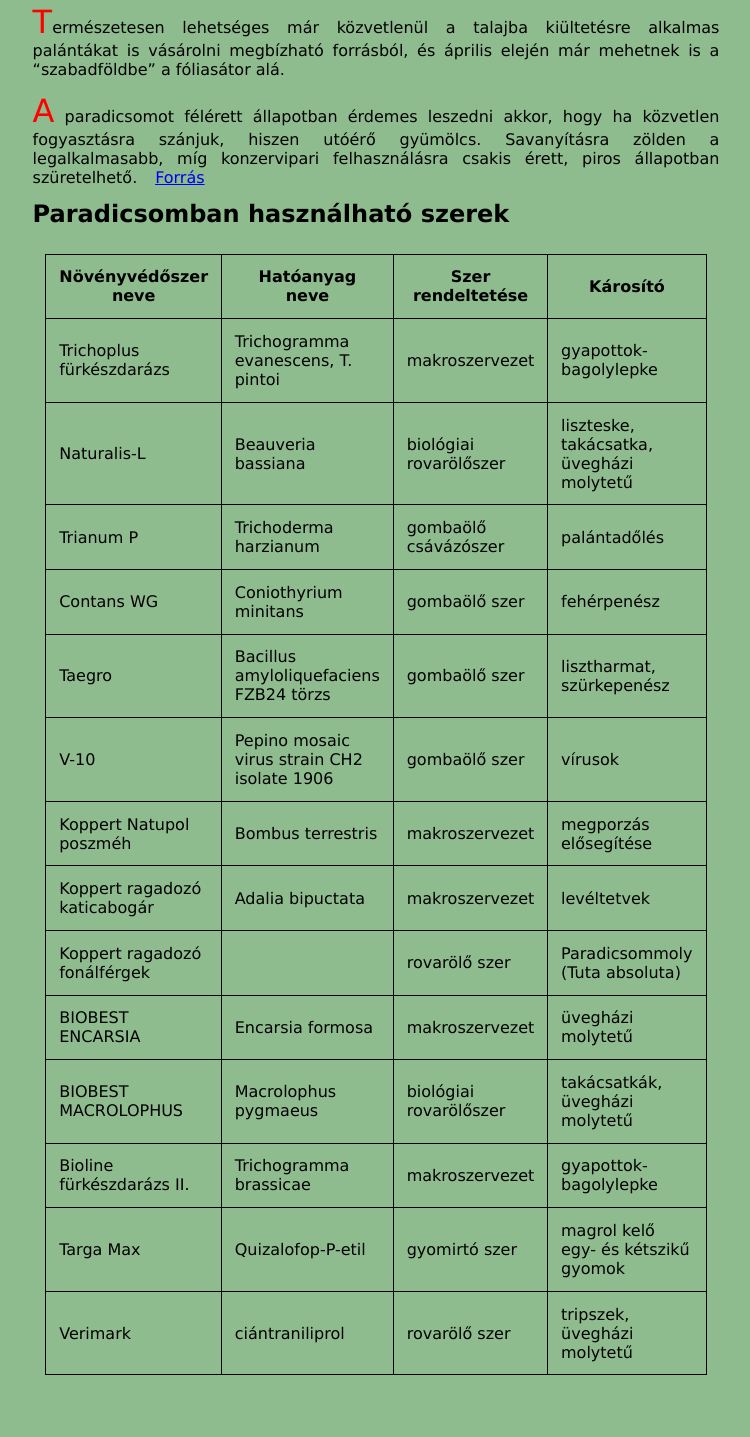
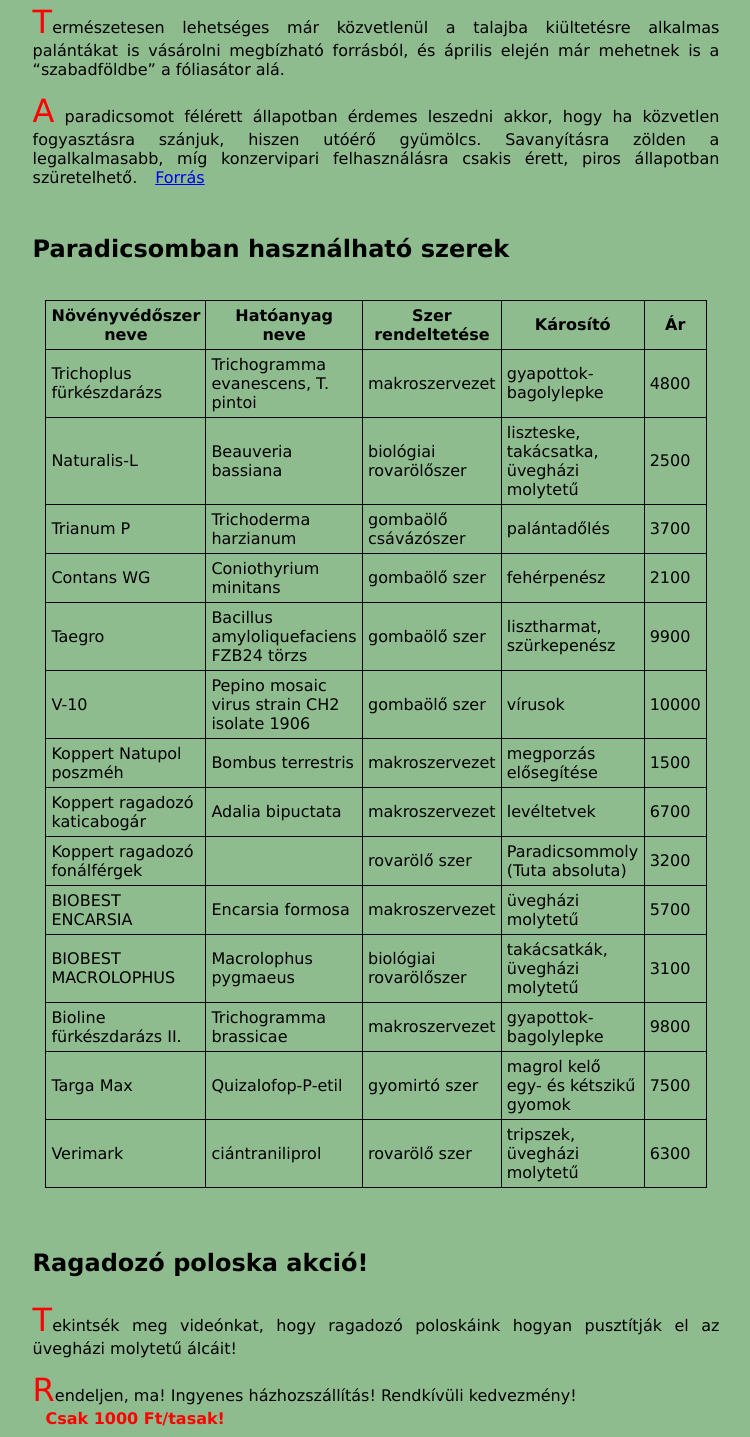
Before and after one commit to Szabolcs1972/NovenyPatika, a PHP site: page /html/tomato.html in a window 1280 px wide. Shown: the part 518-1955 px from the top of the page, without its empty margins (392-1142 px from the left). Run offline with PHP 8.4, Linux system fonts and the light colour scheme.

Commit message:
The tenth commit.

```diff
--- a/css/styles.css
+++ b/css/styles.css
@@ -95,10 +95,16 @@
     font-size: xx-large;
 }
 
+/* styles for tables */
 table, th, tr, td {
     border: 1px solid black;
     border-collapse: collapse;
-    padding: 1vw;
+    padding: 5px;
+}
+
+/*to scroll tables horizontally on small devices*/
+.tableOverflow {
+    overflow-x: auto;
 }
 
 main fieldset {
@@ -181,9 +187,29 @@
     padding: 1vw;
 }
 
+/*settings for print the pages */
+@media print {
+    p { font-size: 12pt;
+        font-family: "Eras Medium ITC"}            /* font-size of paragraphs and it is a TTF font family!*/
+    header, .footer, aside, iframe, form, .navigation { display: none; }   /* hiding elements */
+    .tableOverflow { overflow: unset} /*switch of table overflow to print tables*/
+    td {page-break-after: avoid;} /*avoid to break tables in the middle when printing */
+    h1, h2, h3 { page-break-after: avoid; } /* avoid page brakes after headings */
+    table {font-size: 10pt;}
+    article, table {
+        width:100%!important;
+        padding:0!important;
+        margin:0!important;
+    }
+   /* source of codes: https://sympli.io/blog/a-quick-guide-to-css-for-printable-webpages
+                        https://okt.inf.szte.hu/webtervezes/gyakorlat/fejezet5/ */
+    @page { margin: 0.7cm; /* margins for sheets to print */}
 
-/*Media Queries for responsive design */
-/* For mobile phones: */
+}
+
+/*Media Queries for responsive design
+* For mobile phones:
+* source of code: https://www.w3schools.com/css/css_rwd_mediaqueries.asp */
 
 [class*="col-"] {
     width: 100%;
--- a/html/tomato.html
+++ b/html/tomato.html
@@ -58,32 +58,36 @@
             <a href="https://foliavezerles.hu/paradicsomtermesztes-mezon-uveghazban-es-a-kertben/">Forrás</a></p>
         </article>
         <article>
-        <h1>Paradicsomban használható szerek</h1>
-        <div style="overflow-x: auto">
+        <h2>Paradicsomban használható szerek</h2>
+        <div class="tableOverflow">
         <table>
-            <tr><th>Növényvédőszer neve</th><th>Hatóanyag neve</th><th>Szer rendeltetése</th><th>Károsító</th></tr>
-            <tr><td>Trichoplus fürkészdarázs</td><td>Trichogramma evanescens, T. pintoi</td><td>makroszervezet</td><td>gyapottok-bagolylepke</td></tr>
-            <tr><td>Naturalis-L</td><td>Beauveria bassiana</td><td>biológiai rovarölőszer</td><td>liszteske, takácsatka, üvegházi molytetű</td></tr>
-            <tr><td>Trianum P</td><td>Trichoderma harzianum </td><td>gombaölő csávázószer</td><td>palántadőlés</td></tr>
-            <tr><td>Contans WG</td><td>Coniothyrium minitans</td><td>gombaölő szer</td><td>fehérpenész</td></tr>
-            <tr><td>Taegro</td><td>Bacillus amyloliquefaciens FZB24 törzs</td><td>gombaölő szer</td><td>lisztharmat, szürkepenész</td></tr>
-            <tr><td>V-10</td><td>Pepino mosaic virus strain CH2 isolate 1906</td><td>gombaölő szer</td><td>vírusok</td></tr>
-            <tr><td>Koppert Natupol poszméh</td><td>Bombus terrestris</td><td>makroszervezet</td><td>megporzás elősegítése</td></tr>
-            <tr><td>Koppert ragadozó katicabogár</td><td>Adalia bipuctata</td><td>makroszervezet</td><td>levéltetvek</td></tr>
-            <tr><td>Koppert ragadozó fonálférgek</td><td></td><td>rovarölő szer</td><td>Paradicsommoly (Tuta absoluta)</td></tr>
-            <tr><td>BIOBEST ENCARSIA</td><td>Encarsia formosa</td><td>makroszervezet</td><td>üvegházi molytetű</td></tr>
-            <tr><td>BIOBEST MACROLOPHUS</td><td>Macrolophus pygmaeus</td><td>biológiai rovarölőszer</td><td>takácsatkák, üvegházi molytetű</td></tr>
-            <tr><td>Bioline fürkészdarázs II.</td><td>Trichogramma brassicae</td><td>makroszervezet</td><td>gyapottok-bagolylepke</td></tr>
-            <tr><td>Targa Max</td><td>Quizalofop-P-etil</td><td>gyomirtó szer</td><td>magrol kelő egy- és kétszikű gyomok</td></tr>
-            <tr><td>Verimark</td><td>ciántraniliprol</td><td>rovarölő szer</td><td>tripszek, üvegházi molytetű</td></tr>
+            <thead>
+            <tr><th id="nev">Növényvédőszer neve</th><th id="ai">Hatóanyag neve</th><th id="type">Szer rendeltetése</th><th id="pest">Károsító</th><th id="price">Ár</th></tr>
+            </thead>
+            <tbody>
+            <tr><td headers="nev">Trichoplus fürkészdarázs</td><td headers="ai">Trichogramma evanescens, T. pintoi</td><td headers ="type">makroszervezet</td><td headers ="pest">gyapottok-bagolylepke</td><td headers="price">4800</td></tr>
+            <tr><td headers="nev">Naturalis-L</td><td headers="ai">Beauveria bassiana</td><td headers ="type">biológiai rovarölőszer</td><td headers ="pest">liszteske, takácsatka, üvegházi molytetű</td><td headers="price">2500</td></tr>
+            <tr><td headers="nev">Trianum P</td><td headers="ai">Trichoderma harzianum </td><td headers ="type">gombaölő csávázószer</td><td headers ="pest">palántadőlés</td><td headers="price">3700</td></tr>
+            <tr><td headers="nev">Contans WG</td><td headers="ai">Coniothyrium minitans</td><td headers ="type">gombaölő szer</td><td headers ="pest">fehérpenész</td><td headers="price">2100</td></tr>
+            <tr><td headers="nev">Taegro</td><td headers="ai">Bacillus amyloliquefaciens FZB24 törzs</td><td headers ="type">gombaölő szer</td><td headers ="pest">lisztharmat, szürkepenész</td><td headers="price">9900</td></tr>
+            <tr><td headers="nev">V-10</td><td headers="ai">Pepino mosaic virus strain CH2 isolate 1906</td><td headers ="type">gombaölő szer</td><td headers ="pest">vírusok</td><td headers="price">10000</td></tr>
+            <tr><td headers="nev">Koppert Natupol poszméh</td><td headers="ai">Bombus terrestris</td><td headers ="type">makroszervezet</td><td headers ="pest">megporzás elősegítése</td><td headers="price">1500</td></tr>
+            <tr><td headers="nev">Koppert ragadozó katicabogár</td><td headers="ai">Adalia bipuctata</td><td headers ="type">makroszervezet</td><td headers ="pest">levéltetvek</td><td headers="price">6700</td></tr>
+            <tr><td headers="nev">Koppert ragadozó fonálférgek</td><td headers="ai"></td><td headers ="type">rovarölő szer</td><td headers ="pest">Paradicsommoly (Tuta absoluta)</td><td headers="price">3200</td></tr>
+            <tr><td headers="nev">BIOBEST ENCARSIA</td><td headers="ai">Encarsia formosa</td><td headers ="type">makroszervezet</td><td headers ="pest">üvegházi molytetű</td><td headers="price">5700</td></tr>
+            <tr><td headers="nev">BIOBEST MACROLOPHUS</td><td headers="ai">Macrolophus pygmaeus</td><td headers ="type">biológiai rovarölőszer</td><td headers ="pest">takácsatkák, üvegházi molytetű</td><td headers="price">3100</td></tr>
+            <tr><td headers="nev">Bioline fürkészdarázs II.</td><td headers="ai">Trichogramma brassicae</td><td headers ="type">makroszervezet</td><td headers ="pest">gyapottok-bagolylepke</td><td headers="price">9800</td></tr>
+            <tr><td headers="nev">Targa Max</td><td headers="ai">Quizalofop-P-etil</td><td headers ="type">gyomirtó szer</td><td headers ="pest">magrol kelő egy- és kétszikű gyomok</td><td headers="price">7500</td></tr>
+            <tr><td headers="nev">Verimark</td><td headers="ai">ciántraniliprol</td><td headers ="type">rovarölő szer</td><td headers ="pest">tripszek, üvegházi molytetű</td><td headers="price">6300</td></tr>
+            </tbody>
         </table>
         </div>
         </article>
         <article>
             <h2>Ragadozó poloska akció!</h2>
             <p>Tekintsék meg videónkat, hogy ragadozó poloskáink hogyan pusztítják el az üvegházi molytetű álcáit!</p>
-            <p>Rendeljen, ma! Ingyenes házhozszállítás! Rendkívüli kedvezmény! <span style="color:red">Csak 1000 Ft/tasak!</span></p>
-            <iframe width="853" height="480" src="https://www.youtube.com/embed/bVlZSkd5W0I" title="Biological control of whitefly - Macrolophus pygmaeus" frameborder="0" allow="accelerometer; autoplay; clipboard-write; encrypted-media; gyroscope; picture-in-picture; web-share" allowfullscreen></iframe>
+            <p>Rendeljen, ma! Ingyenes házhozszállítás! Rendkívüli kedvezmény! <br><span style="color:red;font-weight:bold">Csak 1000 Ft/tasak!</span></p>
+            <iframe width="853" height="480" src="https://www.youtube.com/embed/bVlZSkd5W0I" title="Biological control of whitefly - Macrolophus pygmaeus" allow="accelerometer; autoplay; clipboard-write; encrypted-media; gyroscope; picture-in-picture; web-share" allowfullscreen></iframe>
         </article>
         </main>
     </div>
```
Also changed, not shown: html/gerbera.html (+12 -8 lines), html/peach.html (+15 -11 lines), html/redpepper.html (+10 -6 lines), html/rose.html (+17 -13 lines).
